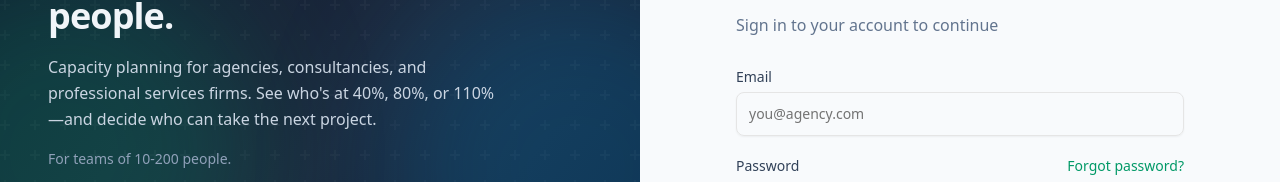
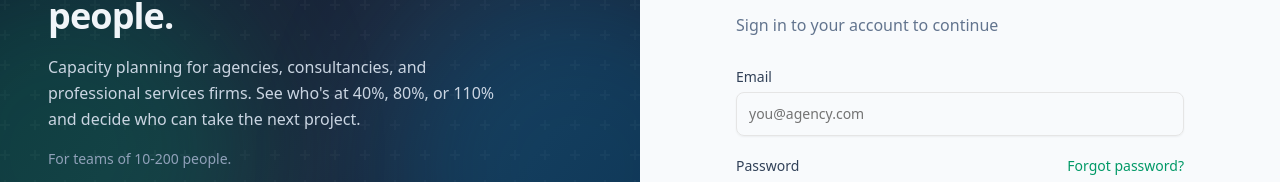
Before and after one commit to gstricklerbusiness-stack/procapacity, a Next.js app: page /login in a window 1280 px wide. Shown: the part 240-422 px from the top of the page. Built offline with nearby package versions, Linux system fonts and the light colour scheme; no server answers.

Commit message:
remove em dash

```diff
--- a/app/(auth)/layout.tsx
+++ b/app/(auth)/layout.tsx
@@ -41,7 +41,7 @@ export default function AuthLayout({
                 Stop burning out your best people.
               </h1>
               <p className="text-slate-300 max-w-md leading-relaxed">
-                Capacity planning for agencies, consultancies, and professional services firms. See who&apos;s at 40%, 80%, or 110%—and decide who can take the next project.
+                Capacity planning for agencies, consultancies, and professional services firms. See who&apos;s at 40%, 80%, or 110% and decide who can take the next project.
               </p>
               <p className="text-sm text-slate-400">
                 For teams of 10-200 people.
```
